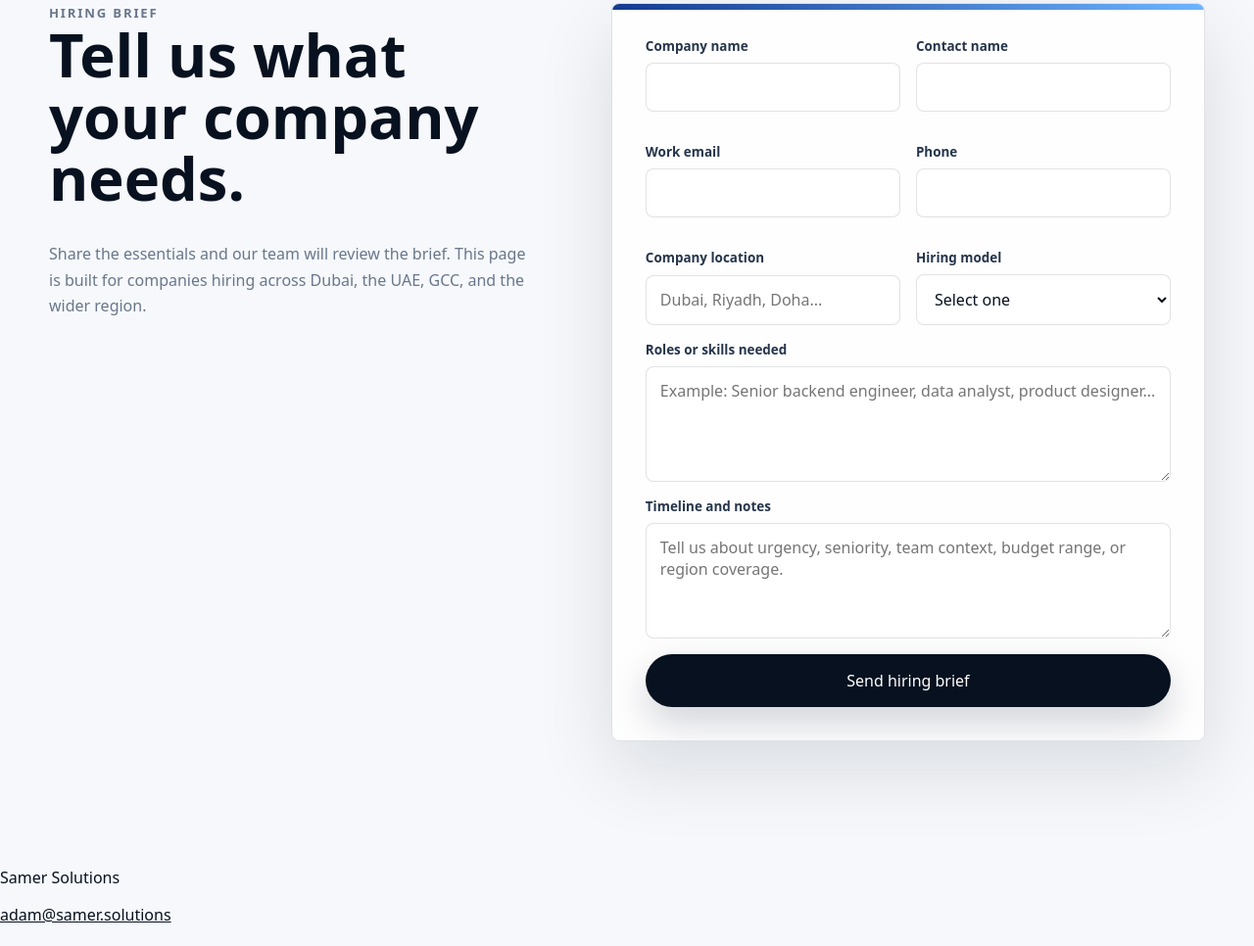
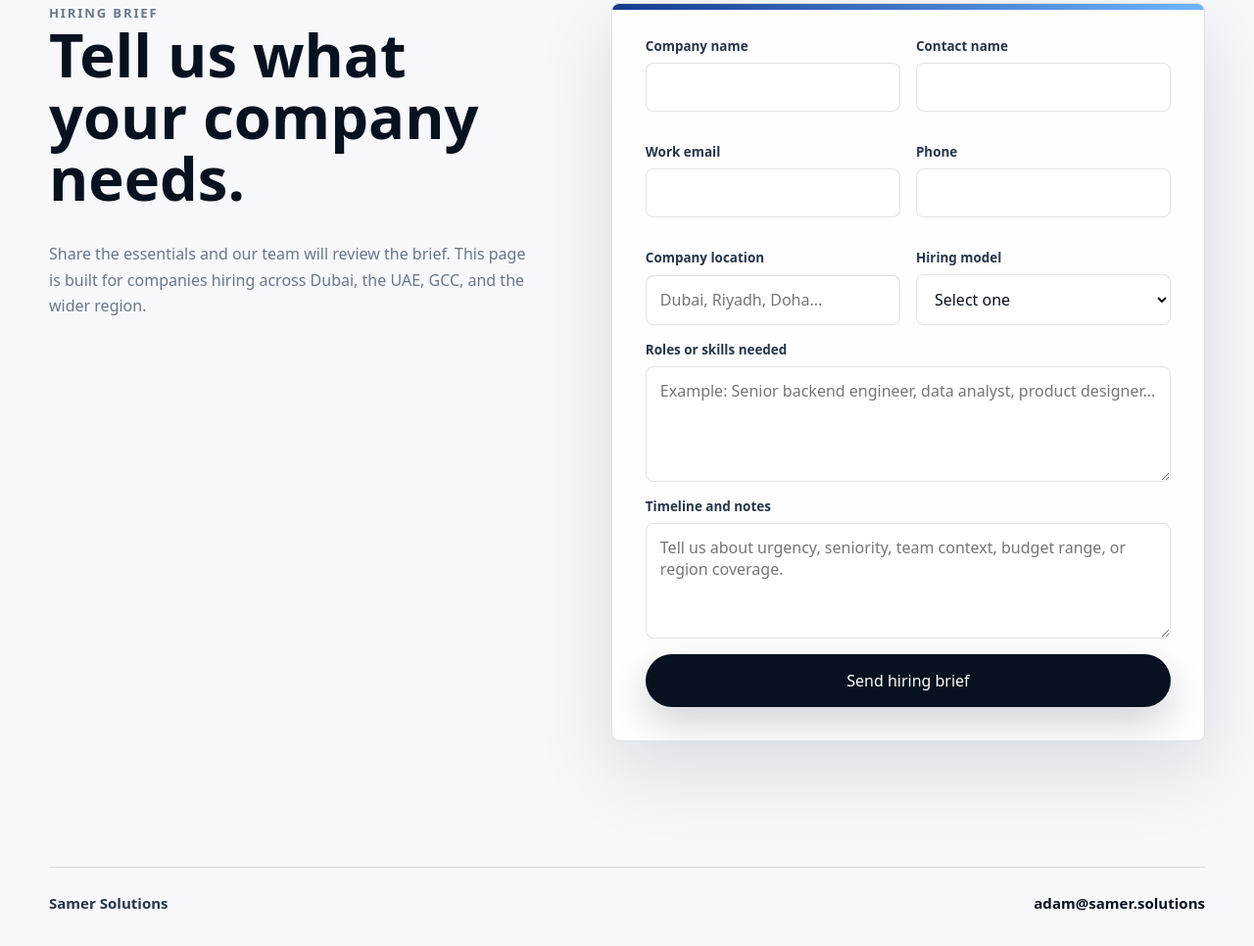
Before and after one commit to athridev/samer-solutions, a website: page index.html in a window 1280 px wide. Shown: the part 1716-2682 px from the top of the page at 98% size. Before the commit the page ends 2661 px from the top, so only its background shows below. Drawn offline with Linux system fonts and the light colour scheme.

Commit message:
Style footer and fallback email

```diff
--- a/styles.css
+++ b/styles.css
@@ -76,7 +76,9 @@ main {
 .brand,
 .nav-link,
 .primary-link,
-.secondary-link {
+.secondary-link,
+.fallback-link,
+.site-footer a {
   text-decoration: none;
 }
 
@@ -361,6 +363,16 @@ h3 {
   color: #be123c;
 }
 
+.fallback-link {
+  color: inherit;
+  font-weight: 800;
+}
+
+.fallback-link:hover,
+.site-footer a:hover {
+  color: var(--blue);
+}
+
 .field-grid {
   display: grid;
   grid-template-columns: repeat(2, minmax(0, 1fr));
@@ -419,6 +431,28 @@ textarea {
 .submit-button:disabled {
   cursor: wait;
   opacity: 0.68;
+}
+
+.site-footer {
+  display: flex;
+  width: min(100% - 40px, 1180px);
+  align-items: center;
+  justify-content: space-between;
+  gap: 16px;
+  margin-inline: auto;
+  border-top: 1px solid var(--line);
+  padding-block: 26px 34px;
+  color: var(--ink-soft);
+  font-size: 0.94rem;
+  font-weight: 800;
+}
+
+.site-footer p {
+  margin: 0;
+}
+
+.site-footer a {
+  color: var(--ink);
 }
 
 @media (max-width: 900px) {
@@ -487,4 +521,10 @@ textarea {
   .approach-grid article {
     padding: 22px;
   }
+
+  .site-footer {
+    width: min(100% - 32px, 1180px);
+    flex-direction: column;
+    align-items: flex-start;
+  }
 }
```
